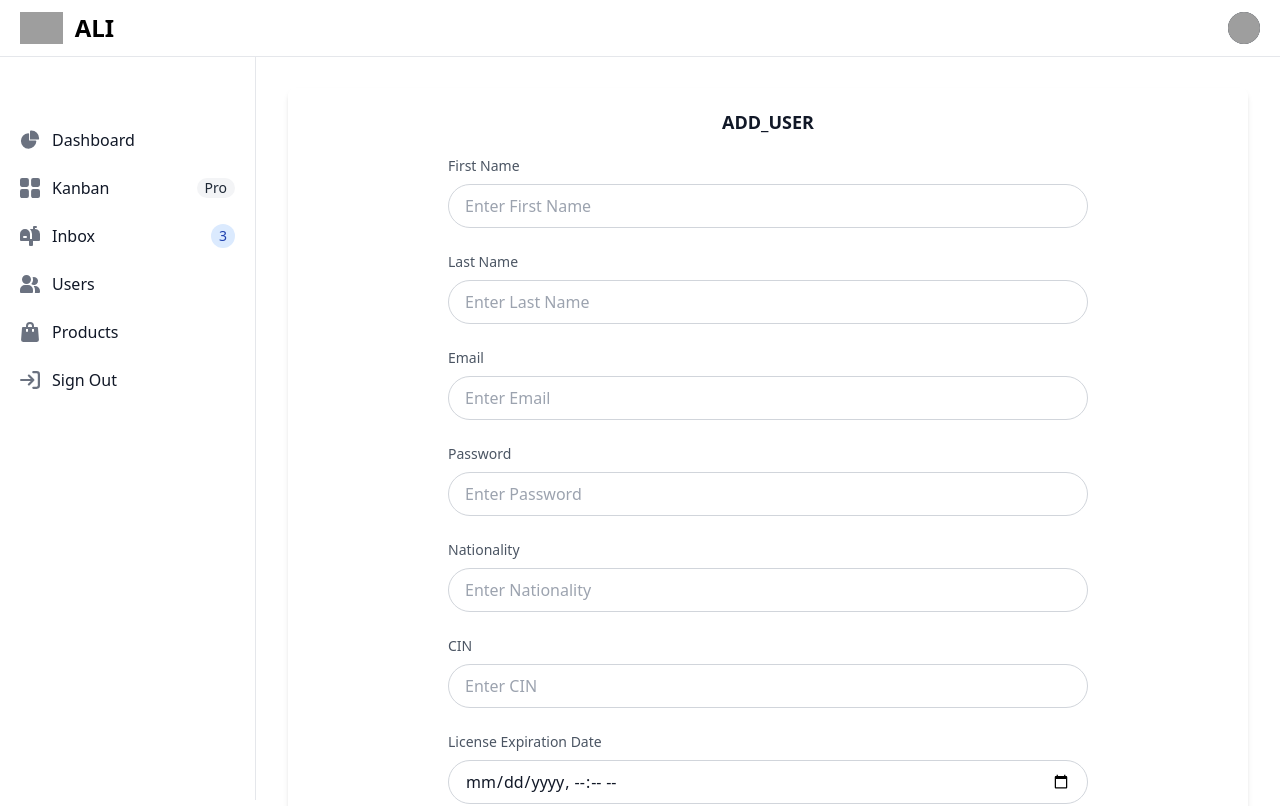
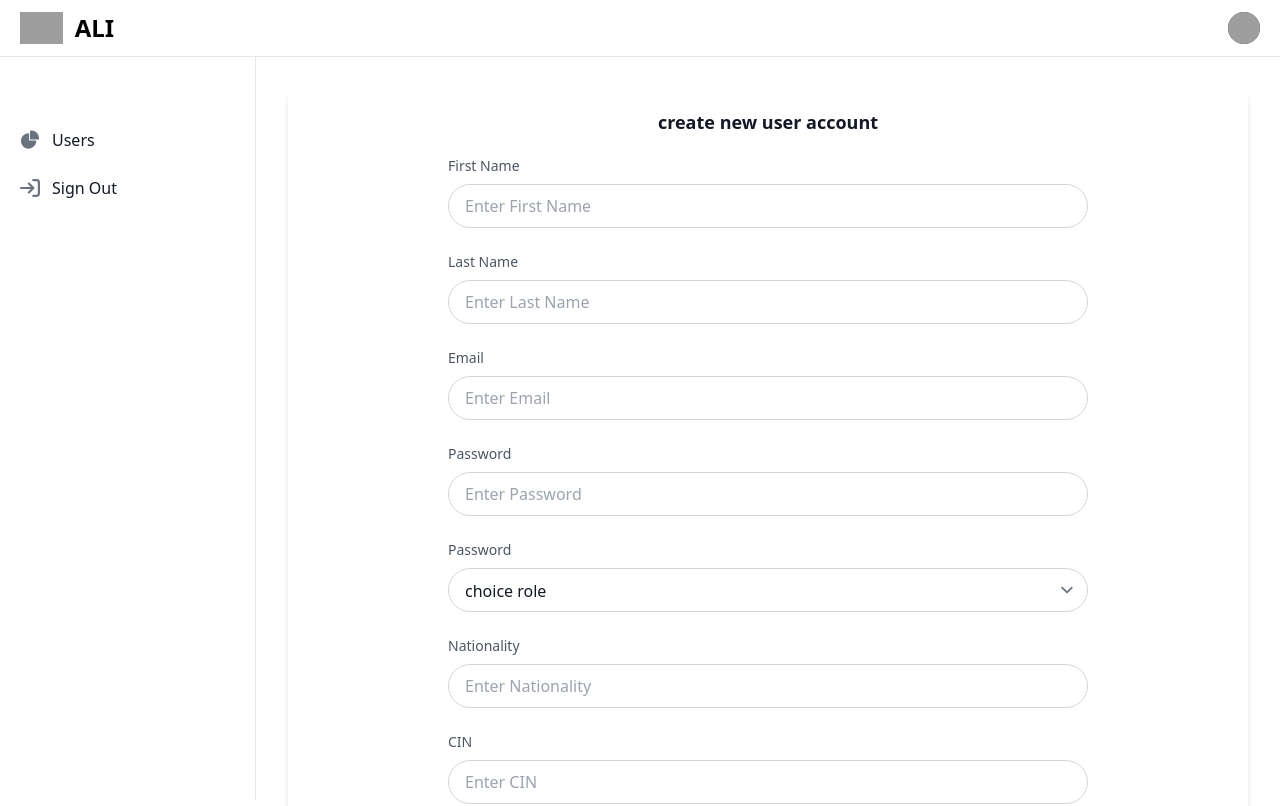
Before and after one commit to Fiharali/hunter_league_front, an Angular app: page /admin/users/create in a window 1280 px wide. Shown: the top 806 px of the page. Built offline with nearby package versions, Linux system fonts and the light colour scheme; sample sign-in values are in the browser's storage; grey boxes are pictures that could not be loaded.

Commit message:
add user delete

```diff
--- a/src/app/app.routes.ts
+++ b/src/app/app.routes.ts
@@ -21,7 +21,7 @@ export const routes: Routes = [
     children: [
       {
         path: '',
-        component: StatistiquesComponent
+        component: StatistiquesComponent,
 
       },
 
--- a/src/app/components/user/create/userCreate.component.html
+++ b/src/app/components/user/create/userCreate.component.html
@@ -1,119 +1,197 @@
 <div class="relative overflow-x-auto shadow-md sm:rounded-lg">
-  <h1 class="p-5 text-lg font-semibold text-center text-gray-900 bg-white">ADD_USER</h1>
+  <h1 class="p-5 text-lg font-semibold text-center text-gray-900 bg-white">
+    create new user account
+  </h1>
 
   <form [formGroup]="userForm" (ngSubmit)="onSubmit()" class="w-2/3 mx-auto">
     <div class="relative mb-6">
-      <label class="flex items-center mb-2 text-gray-600 text-sm font-medium">First Name</label>
+      <label class="flex items-center mb-2 text-gray-600 text-sm font-medium"
+        >First Name</label
+      >
       <div class="relative text-gray-500 focus-within:text-gray-900">
-        <input type="text" formControlName="firstName" class="block w-full h-11 px-4 py-2.5 text-base font-normal shadow-xs text-gray-900 bg-transparent border border-gray-300 rounded-full placeholder-gray-400 focus:outline-none" placeholder="Enter First Name"/>
+        <input
+          type="text"
+          formControlName="firstName"
+          class="block w-full h-11 px-4 py-2.5 text-base font-normal shadow-xs text-gray-900 bg-transparent border border-gray-300 rounded-full placeholder-gray-400 focus:outline-none"
+          placeholder="Enter First Name"
+        />
         @if (firstName?.invalid && (firstName?.dirty || firstName?.touched)) {
-          @if (firstName?.errors?.['required']) {
-            <p class="mt-1 text-sm text-red-600">First name is required</p>
-          }
-          @if (firstName?.errors?.['minlength']) {
-            <p class="mt-1 text-sm text-red-600">First name  must be at least 3 characters</p>
+        @if (firstName?.errors?.['required']) {
+        <p class="mt-1 text-sm text-red-600">First name is required</p>
+        } @if (firstName?.errors?.['minlength']) {
+        <p class="mt-1 text-sm text-red-600">
+          First name must be at least 3 characters
+        </p>
+        } }
+      </div>
+    </div>
+
+    <div class="relative mb-6">
+      <label class="flex items-center mb-2 text-gray-600 text-sm font-medium"
+        >Last Name</label
+      >
+      <div class="relative text-gray-500 focus-within:text-gray-900">
+        <input
+          type="text"
+          formControlName="lastName"
+          class="block w-full h-11 px-4 py-2.5 text-base font-normal shadow-xs text-gray-900 bg-transparent border border-gray-300 rounded-full placeholder-gray-400 focus:outline-none"
+          placeholder="Enter Last Name"
+        />
+        @if (lastName?.invalid && (lastName?.dirty || lastName?.touched)) { @if
+        (lastName?.errors?.['required']) {
+        <p class="mt-1 text-sm text-red-600">Last name is required</p>
+        } @if (lastName?.errors?.['minlength']) {
+        <p class="mt-1 text-sm text-red-600">
+          First name must be at least 3 characters
+        </p>
+        } }
+      </div>
+    </div>
+
+    <div class="relative mb-6">
+      <label class="flex items-center mb-2 text-gray-600 text-sm font-medium"
+        >Email</label
+      >
+      <div class="relative text-gray-500 focus-within:text-gray-900">
+        <input
+          type="email"
+          formControlName="email"
+          class="block w-full h-11 px-4 py-2.5 text-base font-normal shadow-xs text-gray-900 bg-transparent border border-gray-300 rounded-full placeholder-gray-400 focus:outline-none"
+          placeholder="Enter Email"
+        />
+        @if (email?.invalid && (email?.dirty || email?.touched)) { @if
+        (email?.errors?.['required']) {
+        <p class="mt-1 text-sm text-red-600">Email is required</p>
+        } @if (email?.errors?.['email']) {
+        <p class="mt-1 text-sm text-red-600">Please enter a valid email</p>
+        } @if (email?.errors?.['serverError']) {
+        <p class="mt-1 text-sm text-red-600">
+          {{ email?.errors?.['serverError'] }}
+        </p>
+        } }
+      </div>
+    </div>
+
+    <div class="relative mb-6">
+      <label class="flex items-center mb-2 text-gray-600 text-sm font-medium"
+        >Password</label
+      >
+      <div class="relative text-gray-500 focus-within:text-gray-900">
+        <input
+          type="password"
+          formControlName="password"
+          class="block w-full h-11 px-4 py-2.5 text-base font-normal shadow-xs text-gray-900 bg-transparent border border-gray-300 rounded-full placeholder-gray-400 focus:outline-none"
+          placeholder="Enter Password"
+        />
+        @if (password?.invalid && (password?.dirty || password?.touched)) { @if
+        (password?.errors?.['required']) {
+        <p class="mt-1 text-sm text-red-600">Password is required</p>
+        } @if (password?.errors?.['minlength']) {
+        <p class="mt-1 text-sm text-red-600">
+          Password must be at least 8 characters
+        </p>
+        } }
+      </div>
+    </div>
+    <div class="relative mb-6">
+      <label class="flex items-center mb-2 text-gray-600 text-sm font-medium"
+        >Password</label
+      >
+      <div class="relative text-gray-500 focus-within:text-gray-900">
+        <select
+          name="role"
+          id="role"
+          class="block w-full h-11 px-4 py-2.5 text-base font-normal shadow-xs text-gray-900 bg-transparent border border-gray-300 rounded-full placeholder-gray-400 focus:outline-none"
+          formControlName="role"
+        >
+          <option value="" selected >choice role </option>
+          <option value="ADMIN">Admin</option>
+          <option value="JURY">Jury</option>
+          <option value="MEMBER">Member</option>
+        </select>
+        @if (role?.invalid && (role?.dirty || role?.touched)) {
+          @if  (role?.errors?.['required']) {
+            <p class="mt-1 text-sm text-red-600">role is required</p>
           }
         }
       </div>
     </div>
 
     <div class="relative mb-6">
-      <label class="flex items-center mb-2 text-gray-600 text-sm font-medium">Last Name</label>
+      <label class="flex items-center mb-2 text-gray-600 text-sm font-medium"
+        >Nationality</label
+      >
       <div class="relative text-gray-500 focus-within:text-gray-900">
-        <input type="text" formControlName="lastName" class="block w-full h-11 px-4 py-2.5 text-base font-normal shadow-xs text-gray-900 bg-transparent border border-gray-300 rounded-full placeholder-gray-400 focus:outline-none" placeholder="Enter Last Name"/>
-        @if (lastName?.invalid && (lastName?.dirty || lastName?.touched)) {
-          @if (lastName?.errors?.['required']) {
-            <p class="mt-1 text-sm text-red-600">Last name is required</p>
-          }
-
-          @if (lastName?.errors?.['minlength']) {
-            <p class="mt-1 text-sm text-red-600">First name  must be at least 3 characters</p>
-          }
-        }
+        <input
+          type="text"
+          formControlName="nationality"
+          class="block w-full h-11 px-4 py-2.5 text-base font-normal shadow-xs text-gray-900 bg-transparent border border-gray-300 rounded-full placeholder-gray-400 focus:outline-none"
+          placeholder="Enter Nationality"
+        />
+        @if (nationality?.invalid && (nationality?.dirty ||
+        nationality?.touched)) { @if (nationality?.errors?.['required']) {
+        <p class="mt-1 text-sm text-red-600">Nationality is required</p>
+        } @if (nationality?.errors?.['minlength']) {
+        <p class="mt-1 text-sm text-red-600">
+          First name must be at least 3 characters
+        </p>
+        } }
       </div>
     </div>
 
     <div class="relative mb-6">
-      <label class="flex items-center mb-2 text-gray-600 text-sm font-medium">Email</label>
+      <label class="flex items-center mb-2 text-gray-600 text-sm font-medium"
+        >CIN</label
+      >
       <div class="relative text-gray-500 focus-within:text-gray-900">
-        <input type="email" formControlName="email" class="block w-full h-11 px-4 py-2.5 text-base font-normal shadow-xs text-gray-900 bg-transparent border border-gray-300 rounded-full placeholder-gray-400 focus:outline-none" placeholder="Enter Email"/>
-        @if (email?.invalid && (email?.dirty || email?.touched)) {
-          @if (email?.errors?.['required']) {
-            <p class="mt-1 text-sm text-red-600">Email is required</p>
-          }
-          @if (email?.errors?.['email']) {
-            <p class="mt-1 text-sm text-red-600">Please enter a valid email</p>
-          }
-          @if (email?.errors?.['serverError']) {
-            <p class="mt-1 text-sm text-red-600">{{ email?.errors?.['serverError'] }}</p>
-          }
-        }
+        <input
+          type="text"
+          formControlName="cin"
+          class="block w-full h-11 px-4 py-2.5 text-base font-normal shadow-xs text-gray-900 bg-transparent border border-gray-300 rounded-full placeholder-gray-400 focus:outline-none"
+          placeholder="Enter CIN"
+        />
+        @if (cin?.invalid && (cin?.dirty || cin?.touched)) { @if
+        (cin?.errors?.['required']) {
+        <p class="mt-1 text-sm text-red-600">CIN is required</p>
+        } @if (cin?.errors?.['minlength']) {
+        <p class="mt-1 text-sm text-red-600">
+          First name must be at least 3 characters
+        </p>
+        } }
       </div>
     </div>
 
     <div class="relative mb-6">
-      <label class="flex items-center mb-2 text-gray-600 text-sm font-medium">Password</label>
+      <label class="flex items-center mb-2 text-gray-600 text-sm font-medium"
+        >License Expiration Date</label
+      >
       <div class="relative text-gray-500 focus-within:text-gray-900">
-        <input type="password" formControlName="password" class="block w-full h-11 px-4 py-2.5 text-base font-normal shadow-xs text-gray-900 bg-transparent border border-gray-300 rounded-full placeholder-gray-400 focus:outline-none" placeholder="Enter Password"/>
-        @if (password?.invalid && (password?.dirty || password?.touched)) {
-          @if (password?.errors?.['required']) {
-            <p class="mt-1 text-sm text-red-600">Password is required</p>
-          }
-          @if (password?.errors?.['minlength']) {
-            <p class="mt-1 text-sm text-red-600">Password must be at least 8 characters</p>
-          }
-        }
-      </div>
-    </div>
-
-    <div class="relative mb-6">
-      <label class="flex items-center mb-2 text-gray-600 text-sm font-medium">Nationality</label>
-      <div class="relative text-gray-500 focus-within:text-gray-900">
-        <input type="text" formControlName="nationality" class="block w-full h-11 px-4 py-2.5 text-base font-normal shadow-xs text-gray-900 bg-transparent border border-gray-300 rounded-full placeholder-gray-400 focus:outline-none" placeholder="Enter Nationality"/>
-        @if (nationality?.invalid && (nationality?.dirty || nationality?.touched)) {
-          @if (nationality?.errors?.['required']) {
-            <p class="mt-1 text-sm text-red-600">Nationality is required</p>
-          }
-          @if (nationality?.errors?.['minlength']) {
-            <p class="mt-1 text-sm text-red-600">First name  must be at least 3 characters</p>
-          }
-        }
-      </div>
-    </div>
-
-    <div class="relative mb-6">
-      <label class="flex items-center mb-2 text-gray-600 text-sm font-medium">CIN</label>
-      <div class="relative text-gray-500 focus-within:text-gray-900">
-        <input type="text" formControlName="cin" class="block w-full h-11 px-4 py-2.5 text-base font-normal shadow-xs text-gray-900 bg-transparent border border-gray-300 rounded-full placeholder-gray-400 focus:outline-none" placeholder="Enter CIN"/>
-        @if (cin?.invalid && (cin?.dirty || cin?.touched)) {
-          @if (cin?.errors?.['required']) {
-            <p class="mt-1 text-sm text-red-600">CIN is required</p>
-          }
-          @if (cin?.errors?.['minlength']) {
-            <p class="mt-1 text-sm text-red-600">First name  must be at least 3 characters</p>
-          }
-        }
-      </div>
-    </div>
-
-    <div class="relative mb-6">
-      <label class="flex items-center mb-2 text-gray-600 text-sm font-medium">License Expiration Date</label>
-      <div class="relative text-gray-500 focus-within:text-gray-900">
-        <input type="datetime-local" formControlName="licenseExpirationDate" class="block w-full h-11 px-4 py-2.5 text-base font-normal shadow-xs text-gray-900 bg-transparent border border-gray-300 rounded-full placeholder-gray-400 focus:outline-none"/>
-        @if (licenseExpirationDate?.invalid && (licenseExpirationDate?.dirty || licenseExpirationDate?.touched)) {
-          @if (licenseExpirationDate?.errors?.['required']) {
-            <p class="mt-1 text-sm text-red-600">License expiration date is required</p>
-          }
-          @if (licenseExpirationDate?.errors?.['minlength']) {
-            <p class="mt-1 text-sm text-red-600">First name  must be at least 3 characters</p>
-          }
-        }
+        <input
+          type="datetime-local"
+          formControlName="licenseExpirationDate"
+          class="block w-full h-11 px-4 py-2.5 text-base font-normal shadow-xs text-gray-900 bg-transparent border border-gray-300 rounded-full placeholder-gray-400 focus:outline-none"
+        />
+        @if (licenseExpirationDate?.invalid && (licenseExpirationDate?.dirty ||
+        licenseExpirationDate?.touched)) { @if
+        (licenseExpirationDate?.errors?.['required']) {
+        <p class="mt-1 text-sm text-red-600">
+          License expiration date is required
+        </p>
+        } @if (licenseExpirationDate?.errors?.['minlength']) {
+        <p class="mt-1 text-sm text-red-600">
+          First name must be at least 3 characters
+        </p>
+        } }
       </div>
     </div>
 
     <div class="flex items-center justify-center">
-      <button type="submit" [disabled]="!userForm.valid || isLoading" class="w-52 h-12 shadow-sm rounded-full bg-indigo-600 hover:bg-indigo-800 transition-all duration-700 text-white text-base font-semibold leading-7">
-        {{ isLoading ? 'Creating...' : 'Create Account' }}
+      <button
+        type="submit"
+        [disabled]="!userForm.valid || isLoading"
+        class="w-52 h-12 shadow-sm rounded-full bg-indigo-600 hover:bg-indigo-800 transition-all duration-700 text-white text-base font-semibold leading-7"
+      >
+        {{ isLoading ? "Creating..." : "Create Account" }}
       </button>
     </div>
   </form>
--- a/src/app/components/user/user.component.html
+++ b/src/app/components/user/user.component.html
@@ -5,7 +5,7 @@
       <caption class="p-5 text-lg font-semibold text-left rtl:text-right text-gray-900 bg-white dar:text-white dar:bg-gray-800">
          USERS LIST
 
-         <span class=" float-end"><a href="/admin/users/create"><lord-icon
+         <span class=" float-end"><a routerLink="/admin/users/create"><lord-icon
           src="https://cdn.lordicon.com/pdsourfn.json"
           trigger="hover"
           stroke="bold"
@@ -68,7 +68,7 @@
                         style="width:30px;height:30px">
                     </lord-icon>
                   </button>
-                  <button type="button" class=""><script src="https://cdn.lordicon.com/lordicon.js"></script>
+                  <button type="button" (click)="delete(user.id)"  class=""><script src="https://cdn.lordicon.com/lordicon.js"></script>
                     <lord-icon
                         src="https://cdn.lordicon.com/xekbkxul.json"
                         trigger="hover"
--- a/src/app/pages/dashboard/dashboard.component.html
+++ b/src/app/pages/dashboard/dashboard.component.html
@@ -6,48 +6,15 @@
    <div class="h-full px-3 pb-4 overflow-y-auto bg-white dar:bg-gray-800">
       <ul class="space-y-2 font-medium mt-10 ">
          <li>
-            <a href="#" class="flex items-center p-2 text-gray-900 rounded-lg dar:text-white hover:bg-gray-100 dar:hover:bg-gray-700 group">
+            <a routerLink="/admin/users" class="flex items-center p-2 text-gray-900 rounded-lg dar:text-white hover:bg-gray-100 dar:hover:bg-gray-700 group">
                <svg class="w-5 h-5 text-gray-500 transition duration-75 dar:text-gray-400 group-hover:text-gray-900 dar:group-hover:text-white" aria-hidden="true" xmlns="http://www.w3.org/2000/svg" fill="currentColor" viewBox="0 0 22 21">
                   <path d="M16.975 11H10V4.025a1 1 0 0 0-1.066-.998 8.5 8.5 0 1 0 9.039 9.039.999.999 0 0 0-1-1.066h.002Z"/>
                   <path d="M12.5 0c-.157 0-.311.01-.565.027A1 1 0 0 0 11 1.02V10h8.975a1 1 0 0 0 1-.935c.013-.188.028-.374.028-.565A8.51 8.51 0 0 0 12.5 0Z"/>
                </svg>
-               <span class="ms-3">Dashboard</span>
+               <span class="ms-3">Users</span>
             </a>
          </li>
-         <li>
-            <a href="#" class="flex items-center p-2 text-gray-900 rounded-lg dar:text-white hover:bg-gray-100 dar:hover:bg-gray-700 group">
-               <svg class="flex-shrink-0 w-5 h-5 text-gray-500 transition duration-75 dar:text-gray-400 group-hover:text-gray-900 dar:group-hover:text-white" aria-hidden="true" xmlns="http://www.w3.org/2000/svg" fill="currentColor" viewBox="0 0 18 18">
-                  <path d="M6.143 0H1.857A1.857 1.857 0 0 0 0 1.857v4.286C0 7.169.831 8 1.857 8h4.286A1.857 1.857 0 0 0 8 6.143V1.857A1.857 1.857 0 0 0 6.143 0Zm10 0h-4.286A1.857 1.857 0 0 0 10 1.857v4.286C10 7.169 10.831 8 11.857 8h4.286A1.857 1.857 0 0 0 18 6.143V1.857A1.857 1.857 0 0 0 16.143 0Zm-10 10H1.857A1.857 1.857 0 0 0 0 11.857v4.286C0 17.169.831 18 1.857 18h4.286A1.857 1.857 0 0 0 8 16.143v-4.286A1.857 1.857 0 0 0 6.143 10Zm10 0h-4.286A1.857 1.857 0 0 0 10 11.857v4.286c0 1.026.831 1.857 1.857 1.857h4.286A1.857 1.857 0 0 0 18 16.143v-4.286A1.857 1.857 0 0 0 16.143 10Z"/>
-               </svg>
-               <span class="flex-1 ms-3 whitespace-nowrap">Kanban</span>
-               <span class="inline-flex items-center justify-center px-2 ms-3 text-sm font-medium text-gray-800 bg-gray-100 rounded-full dar:bg-gray-700 dar:text-gray-300">Pro</span>
-            </a>
-         </li>
-         <li>
-            <a href="#" class="flex items-center p-2 text-gray-900 rounded-lg dar:text-white hover:bg-gray-100 dar:hover:bg-gray-700 group">
-               <svg class="flex-shrink-0 w-5 h-5 text-gray-500 transition duration-75 dar:text-gray-400 group-hover:text-gray-900 dar:group-hover:text-white" aria-hidden="true" xmlns="http://www.w3.org/2000/svg" fill="currentColor" viewBox="0 0 20 20">
-                  <path d="m17.418 3.623-.018-.008a6.713 6.713 0 0 0-2.4-.569V2h1a1 1 0 1 0 0-2h-2a1 1 0 0 0-1 1v2H9.89A6.977 6.977 0 0 1 12 8v5h-2V8A5 5 0 1 0 0 8v6a1 1 0 0 0 1 1h8v4a1 1 0 0 0 1 1h2a1 1 0 0 0 1-1v-4h6a1 1 0 0 0 1-1V8a5 5 0 0 0-2.582-4.377ZM6 12H4a1 1 0 0 1 0-2h2a1 1 0 0 1 0 2Z"/>
-               </svg>
-               <span class="flex-1 ms-3 whitespace-nowrap">Inbox</span>
-               <span class="inline-flex items-center justify-center w-3 h-3 p-3 ms-3 text-sm font-medium text-blue-800 bg-blue-100 rounded-full dar:bg-blue-900 dar:text-blue-300">3</span>
-            </a>
-         </li>
-         <li>
-            <a href="#" class="flex items-center p-2 text-gray-900 rounded-lg dar:text-white hover:bg-gray-100 dar:hover:bg-gray-700 group">
-               <svg class="flex-shrink-0 w-5 h-5 text-gray-500 transition duration-75 dar:text-gray-400 group-hover:text-gray-900 dar:group-hover:text-white" aria-hidden="true" xmlns="http://www.w3.org/2000/svg" fill="currentColor" viewBox="0 0 20 18">
-                  <path d="M14 2a3.963 3.963 0 0 0-1.4.267 6.439 6.439 0 0 1-1.331 6.638A4 4 0 1 0 14 2Zm1 9h-1.264A6.957 6.957 0 0 1 15 15v2a2.97 2.97 0 0 1-.184 1H19a1 1 0 0 0 1-1v-1a5.006 5.006 0 0 0-5-5ZM6.5 9a4.5 4.5 0 1 0 0-9 4.5 4.5 0 0 0 0 9ZM8 10H5a5.006 5.006 0 0 0-5 5v2a1 1 0 0 0 1 1h11a1 1 0 0 0 1-1v-2a5.006 5.006 0 0 0-5-5Z"/>
-               </svg>
-               <span class="flex-1 ms-3 whitespace-nowrap">Users</span>
-            </a>
-         </li>
-         <li>
-            <a href="#" class="flex items-center p-2 text-gray-900 rounded-lg dar:text-white hover:bg-gray-100 dar:hover:bg-gray-700 group">
-               <svg class="flex-shrink-0 w-5 h-5 text-gray-500 transition duration-75 dar:text-gray-400 group-hover:text-gray-900 dar:group-hover:text-white" aria-hidden="true" xmlns="http://www.w3.org/2000/svg" fill="currentColor" viewBox="0 0 18 20">
-                  <path d="M17 5.923A1 1 0 0 0 16 5h-3V4a4 4 0 1 0-8 0v1H2a1 1 0 0 0-1 .923L.086 17.846A2 2 0 0 0 2.08 20h13.84a2 2 0 0 0 1.994-2.153L17 5.923ZM7 9a1 1 0 0 1-2 0V7h2v2Zm0-5a2 2 0 1 1 4 0v1H7V4Zm6 5a1 1 0 1 1-2 0V7h2v2Z"/>
-               </svg>
-               <span class="flex-1 ms-3 whitespace-nowrap">Products</span>
-            </a>
-         </li>
+
 
 
          <li>
--- a/src/app/pages/dashboard/dashboard.component.ts
+++ b/src/app/pages/dashboard/dashboard.component.ts
@@ -1,9 +1,9 @@
 import { Component } from '@angular/core';
-import { Router } from '@angular/router';
+import { Router, RouterModule } from '@angular/router';
 
 @Component({
   selector: 'app-dashboard',
-  imports: [],
+  imports: [RouterModule],
   templateUrl: './dashboard.component.html',
   styleUrl: './dashboard.component.css'
 
```
Also changed, not shown: src/app/components/user/create/userCreate.component.ts (+8 -1 lines), src/app/components/user/user.component.ts (+39 -0 lines).
